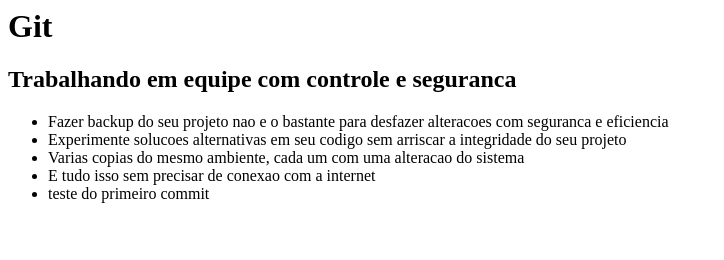
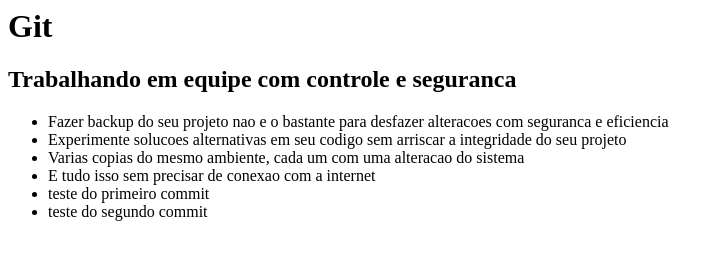
Before and after one commit to RafaelStiehlerBrasil/CursoGit, a plain HTML site: page index.html in a window 1280 px wide. Shown: the whole page, without its empty margins (0-724 px from the left). Drawn offline with Linux system fonts and the light colour scheme.

Commit message:
commit segunda linha

```diff
--- a/index.html
+++ b/index.html
@@ -19,6 +19,7 @@
 
 			<li>E tudo isso sem precisar de conexao com a internet</li>
 			<li>teste do primeiro commit</li>
+			<li>teste do segundo commit</li>
 		</ul>
 	</body>
 
```
